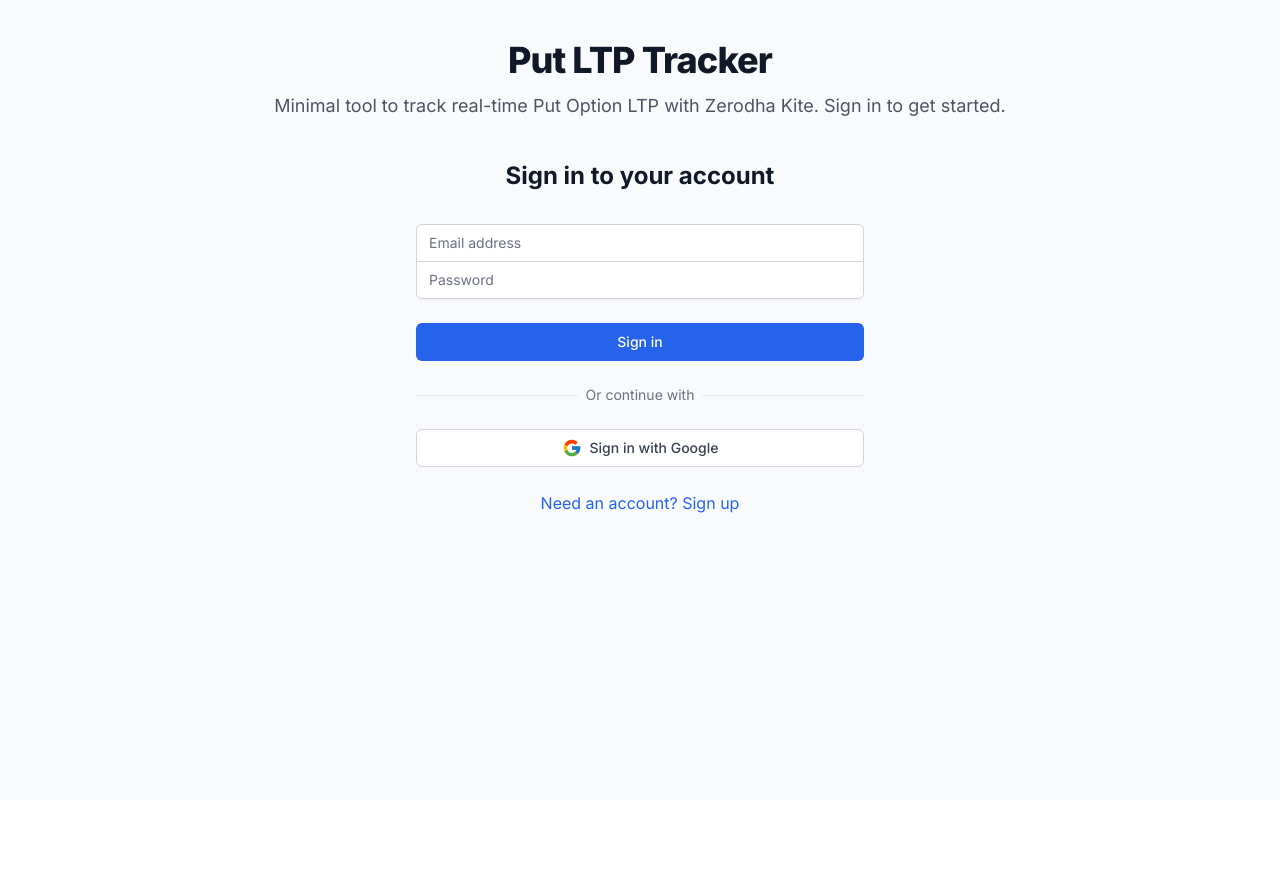
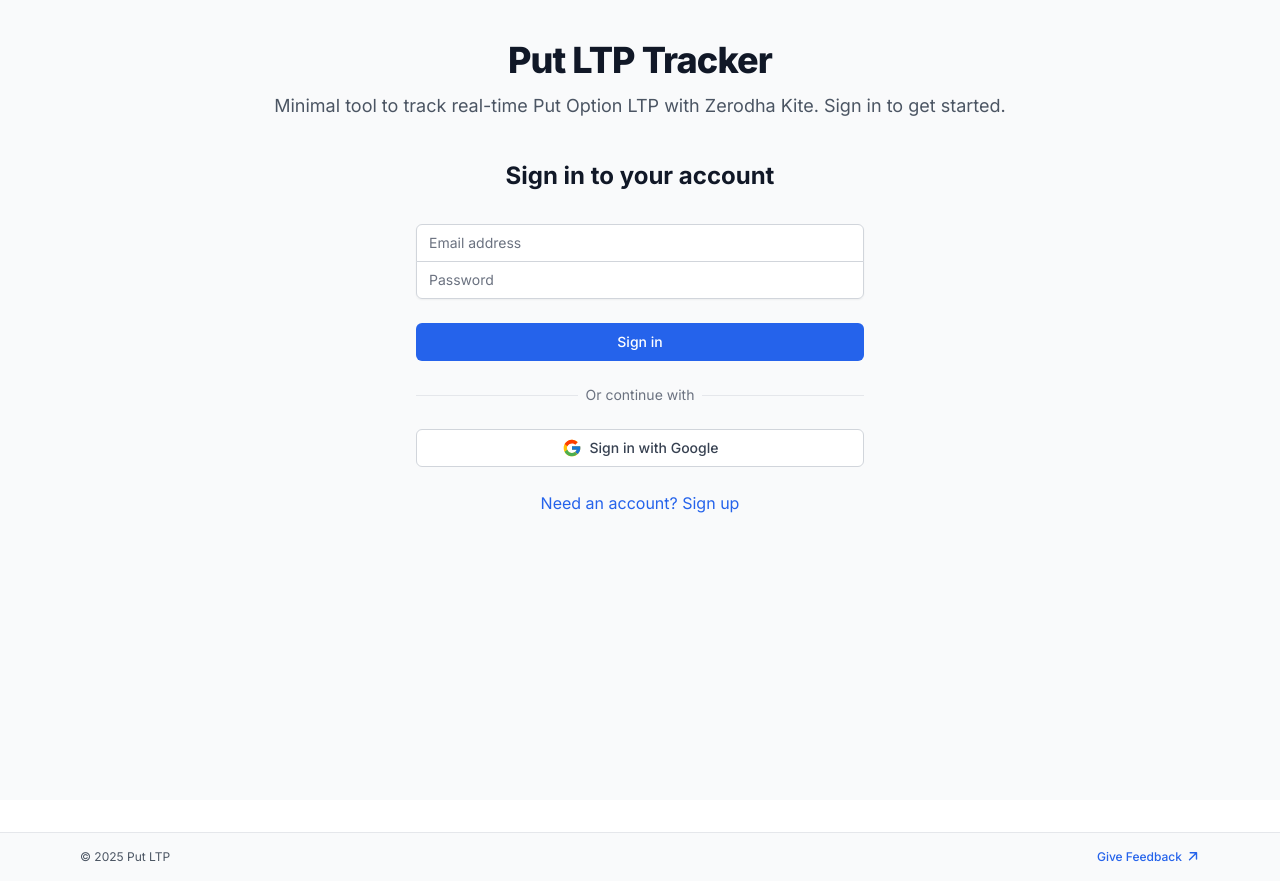
Before and after one commit to utkaxxh/options-dekho, a Next.js app: page / in a window 1280 px wide. Before the commit the page ends 800 px from the top, so only its background shows below. Built offline with nearby package versions, Linux system fonts and the light colour scheme; no server answers.

Commit message:
feat(ui): add global footer with feedback form link

```diff
--- a/src/app/layout.tsx
+++ b/src/app/layout.tsx
@@ -20,7 +20,21 @@
     <html lang="en">
       <body className={inter.className}>
         <TopNav />
-        <main className="pt-0">{children}</main>
+        <main className="pt-0 min-h-[calc(100vh-140px)]">{children}</main>
+        <footer className="mt-8 border-t border-gray-200 bg-gray-50 text-xs text-gray-600">
+          <div className="max-w-6xl mx-auto px-4 py-4 flex flex-col sm:flex-row items-start sm:items-center justify-between gap-3">
+            <span>&copy; {new Date().getFullYear()} Put LTP</span>
+            <a
+              href="https://docs.google.com/forms/d/e/1FAIpQLSd5N64NizLbgnGbR4tbXqDl-RiU4thfiaBagfV6GYmtBRxSNA/viewform?usp=dialog"
+              target="_blank"
+              rel="noopener noreferrer"
+              className="inline-flex items-center gap-1 text-blue-600 hover:text-blue-700 font-medium"
+            >
+              Give Feedback
+              <svg xmlns="http://www.w3.org/2000/svg" viewBox="0 0 20 20" fill="currentColor" className="w-3.5 h-3.5"><path fillRule="evenodd" d="M5 4a1 1 0 011-1h9a1 1 0 011 1v9a1 1 0 11-2 0V6.414l-8.293 8.293a1 1 0 01-1.414-1.414L12.586 5H6a1 1 0 01-1-1z" clipRule="evenodd" /></svg>
+            </a>
+          </div>
+        </footer>
         <Analytics />
       </body>
     </html>
```
